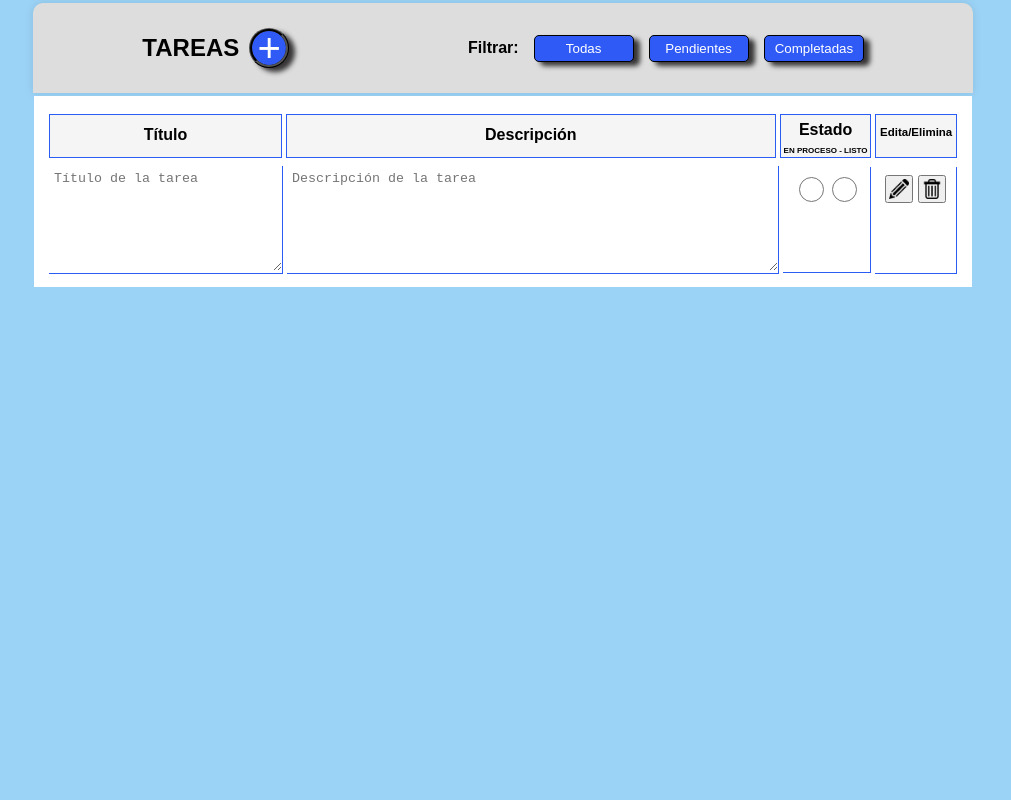
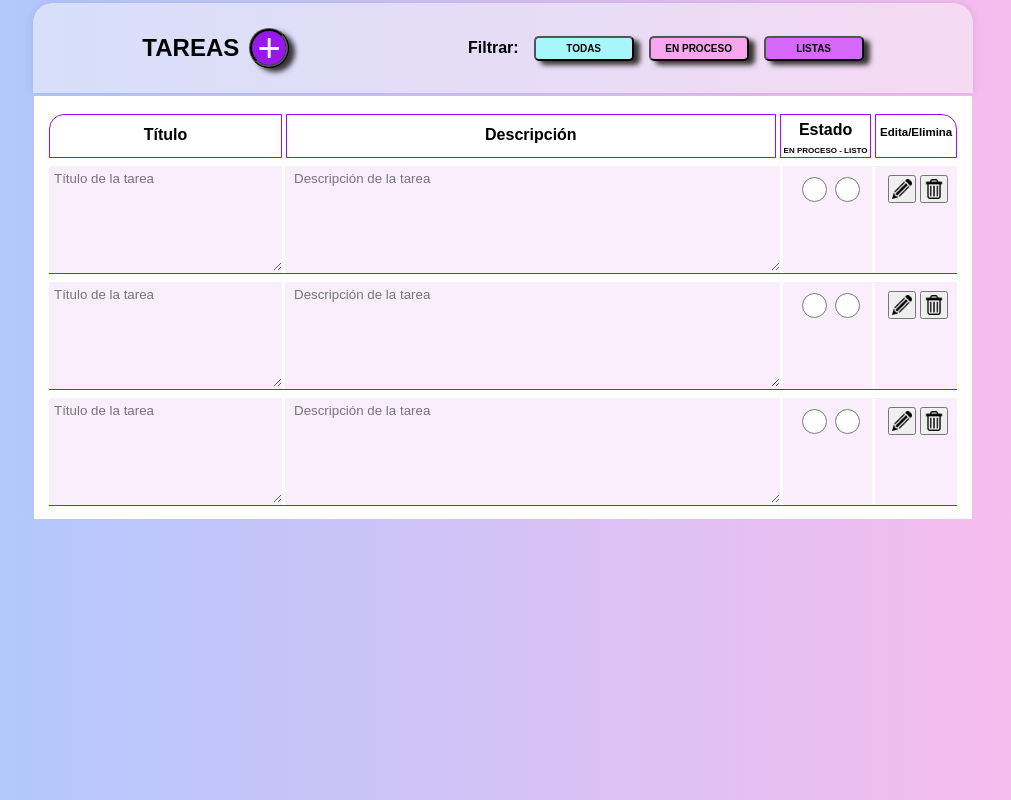
Before and after one commit to Gladys077/ListaDeTareas, a plain HTML site: page index.html in a window 1280 px wide. Shown: the whole page, without its empty margins (137-1148 px from the left). Drawn offline with Linux system fonts and the light colour scheme.

Commit message:
Nuevo diseño

```diff
--- a/index.html
+++ b/index.html
@@ -18,9 +18,9 @@
             <span>
                 <h4>Filtrar: </h4>
             </span>
-            <button class="filtro-btn" data-filtro="todos">Todas</button>
-            <button class="filtro-btn" data-filtro="pendientes">Pendientes</button>
-            <button class="filtro-btn" data-filtro="completadas">Completadas</button>
+            <button class="filtro-btn todas" data-filtro="todas">TODAS</button>
+            <button class="filtro-btn enProceso" data-filtro="enProceso">EN PROCESO</button>
+            <button class="filtro-btn listas" data-filtro="listas">LISTAS</button>
             </span>
         </div>
     </div>
@@ -54,6 +54,46 @@
                 <button><img src="eliminar.png" alt="eliminar" class="iconos"></button>
             </div>
         </div>
+        <div class="fila-tarea">
+            <div class="new-celda-titulo">
+                <textarea class="new-titulo" type="text" placeholder="Título de la tarea"></textarea>
+            </div>
+            <div class="new-celda-descripcion">
+                <textarea class="new-descripcion" placeholder="Descripción de la tarea"></textarea>
+            </div>
+
+            <div class="new-estado">
+                <span class="radio-container">
+                    <input type="radio" name="estado" class="check" value="procesando">
+                    <input type="radio" name="estado"  class="check" value="listo">
+                </span>
+            </div>
+
+            <div class="new-acciones">
+                <button><img src="editar.png" alt="editar" class="iconos"></button>
+                <button><img src="eliminar.png" alt="eliminar" class="iconos"></button>
+            </div>
+        </div>
+        <div class="fila-tarea">
+            <div class="new-celda-titulo">
+                <textarea class="new-titulo" type="text" placeholder="Título de la tarea"></textarea>
+            </div>
+            <div class="new-celda-descripcion">
+                <textarea class="new-descripcion" placeholder="Descripción de la tarea"></textarea>
+            </div>
+
+            <div class="new-estado">
+                <span class="radio-container">
+                    <input type="radio" name="estado" class="check" value="procesando">
+                    <input type="radio" name="estado"  class="check" value="listo">
+                </span>
+            </div>
+
+            <div class="new-acciones">
+                <button><img src="editar.png" alt="editar" class="iconos"></button>
+                <button><img src="eliminar.png" alt="eliminar" class="iconos"></button>
+            </div>
+        </div>
     </div>
     <script src="script.js"></script>
 
--- a/styles.css
+++ b/styles.css
@@ -1,13 +1,14 @@
 * {
     margin: 0;
     padding: 0;
+    font-family: Arial, sans-serif;
 }
 
 body {
-    font-family: Arial, sans-serif;
     margin: 0;
     padding: 0;
-    background-color: #9bd3f6;
+    background-color: #A9C9FF;
+    background-image: linear-gradient(90deg, #A9C9FF 0%, #FFBBEC 100%);
 }
 
 /*Barra de navegación*/
@@ -19,10 +20,10 @@ body {
     height: 50px;
     margin: 3px auto;
     padding: 20px;
-    background-color: rgb(221, 221, 221);
+    background-color: rgba(250, 248, 248, 0.5);
     box-shadow: 0 0 10px rgba(0, 0, 0, 0.1);
-    border-top-left-radius: 10px;
-    border-top-right-radius: 10px;
+    border-top-left-radius: 20px;
+    border-top-right-radius: 20px;
 
 }
 .tarea-agregar {
@@ -36,7 +37,7 @@ body {
     width: 40px;
     height: 40px;
     color: white;
-    background-color: rgb(47, 90, 245);
+    background-color: rgb(152,23,237);
     border: 3px ridge black;
     box-shadow:6px 4px 5px rgb(55, 53, 53);
     display: flex;
@@ -44,11 +45,12 @@ body {
     justify-content: center;
 }
 #agregar:hover{
-    color: rgb(13, 242, 249);
+    color: black;
 }
 #agregar:active{
-    color: rgb(13, 242, 249);
+    color: rgb(48, 229, 242);
     transform: scale(90%);
+    color: white;
 }
 .filtrar {
     display: flex;
@@ -58,22 +60,32 @@ body {
 }
 .filtro-btn {
     width: 100px;
+    height: 25px;
     padding: 5px 10px;
-    background-color: rgb(47, 90, 245);
-    border: 1.5px solid black;
+    border: 3px bolder ;
     box-shadow:6px 4px 5px rgb(55, 53, 53);
     transition: transform 0.3s, box-shadow 0.3s; /* Transiciones suaves */
     border-radius: 5px;
-    color: white;
+    color: black;
+    font-weight: bolder;
+    font-size:x-small;
 }
 .filtro-btn:hover {
-    color: rgb(13, 242, 249);
+    color: rgb(110, 36, 174);
 }
 .filtro-btn:active {
-    color: rgb(13, 242, 249);
+    color: white;
     transform: scale(90%);
 }
-
+.todas{
+    background-color:#a7f7fa
+}
+.enProceso{
+    background-color:#f6a5ee
+}
+.listas{
+    background-color:#d568f9
+}
 /*Contenido de las tareas*/
 .tareas {
     width: 928px;
@@ -88,27 +100,27 @@ body {
     font-weight: bold;
     margin: 8px 10px;
     gap: 4px;
+
 }
 .titulo {
     width: 232px;
     text-align: center;
     justify-content: center;
     padding-top: 11px;
-    border: 1px solid rgb(42, 93, 244);
-    background-color: whitesmoke;
+    border: 1.5px ridge rgb(159, 12, 237);
+    border-top-left-radius: 15px;
 }
 .descripcion {
     width: 490px;
     text-align: center;
     padding-top: 11px;
-    border: 1px solid rgb(42, 93, 244);
-    background-color: whitesmoke;
+    border: 4px ridge rgb(white);
+    border: 1.5px ridge rgb(159, 12, 237);
 }
 .estados {
     width: 90px;
     padding: 6px 0px 0px 0px;
-    border: 1px solid rgb(42, 93, 244);
-    background-color: whitesmoke;
+    border: 1.5px ridge rgb(159, 12, 237);
 }
 .estado {
     width: 90px;
@@ -119,11 +131,10 @@ body {
     text-align: center;
     justify-content: center;
     padding-top: 11px;
-    border: 1px solid rgb(42, 93, 244);
-    background-color: whitesmoke;
+    border: 1.5px ridge rgb(159, 12, 237);
+    border-top-right-radius: 15px;
     font-size: 11.5px;
 }
-
 /*FILA*/
 .fila-tarea {
     display: flex;
@@ -132,39 +143,42 @@ body {
     justify-content: left;
     margin: 8px 10px;
     gap: 4px;
+    background-color: rgba(238, 199, 247, 0.3);
+    border-bottom:1px solid rgb(159, 12, 237)
 }
 .new-celda-titulo {
     width: 234px;
     height: 102px;
     text-align: center;
     padding-top: 5px;
-    border-bottom: 1px solid rgb(42, 93, 244);
-    border-right: 1px solid rgb(42, 93, 244);
+    border-right:  3px solid white;
 }
 .new-titulo {
     border: none;
     width: 228px;
     height: 100px;
     padding-left: 5px;
+    background-color: transparent;
 }
 .new-celda-descripcion {
     width: 488px;
     height: 102px;
     align-items: left;
     padding: 5px 0px 0px 5px;
-    border-bottom: 1px solid rgb(42, 93, 244);
-    border-right: 1px solid rgb(42, 93, 244);
+    border-right:  3px solid white;
+
 }
 .new-descripcion {
     border: none;
     width: 486px;
     height: 100px;
     margin: 0;
+    background-color: transparent;
 }
 .new-estado {
-    border-bottom: 1px solid rgb(42, 93, 244);
-    border-right: 1px solid rgb(42, 93, 244);
-    width: 108px;
+    width: 110px;
+    border-right:  3px solid white;
+
 }
 .check {
     width: 25px;
@@ -176,8 +190,6 @@ body {
     width: 80px;
     height: 90px;
     padding: 8px;
-    border-bottom: 1px solid rgb(42, 93, 244);
-    border-right: 1px solid rgb(42, 93, 244);
 }
 .iconos{
     display: flex;
```
